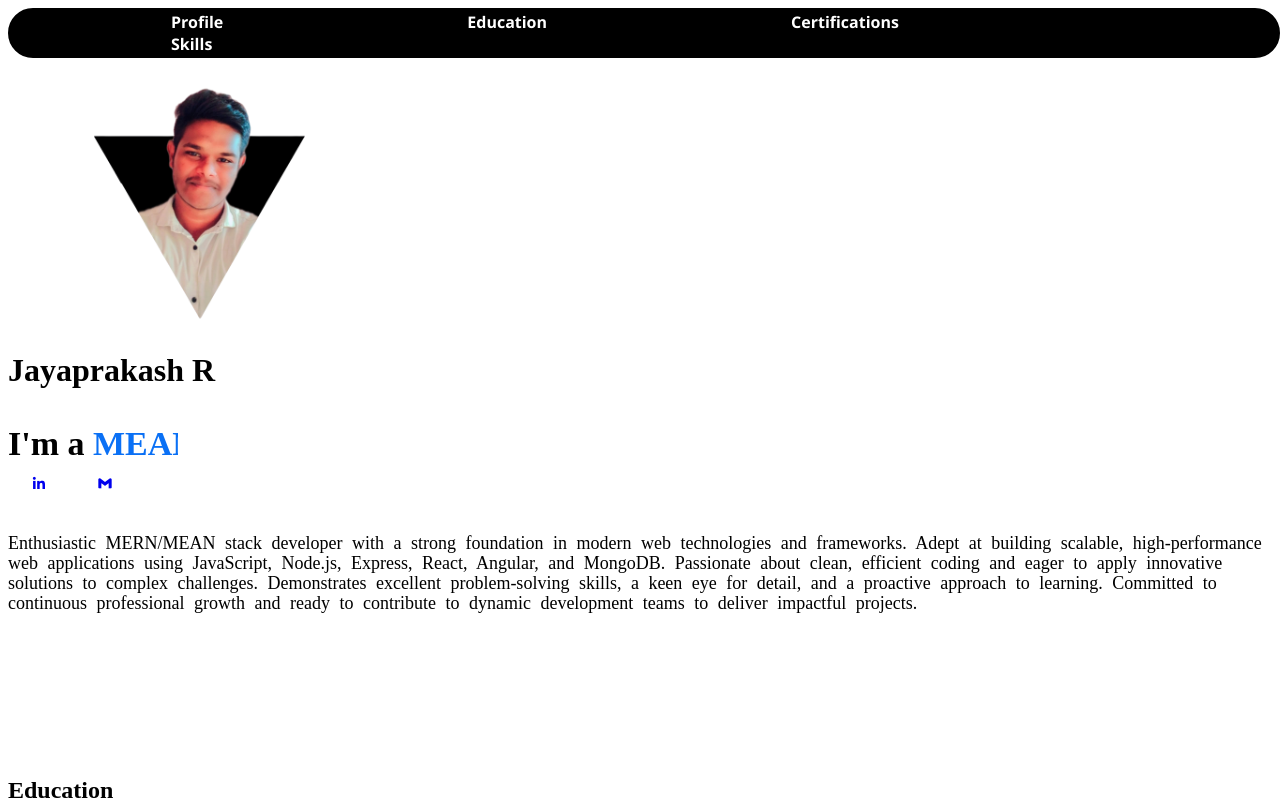
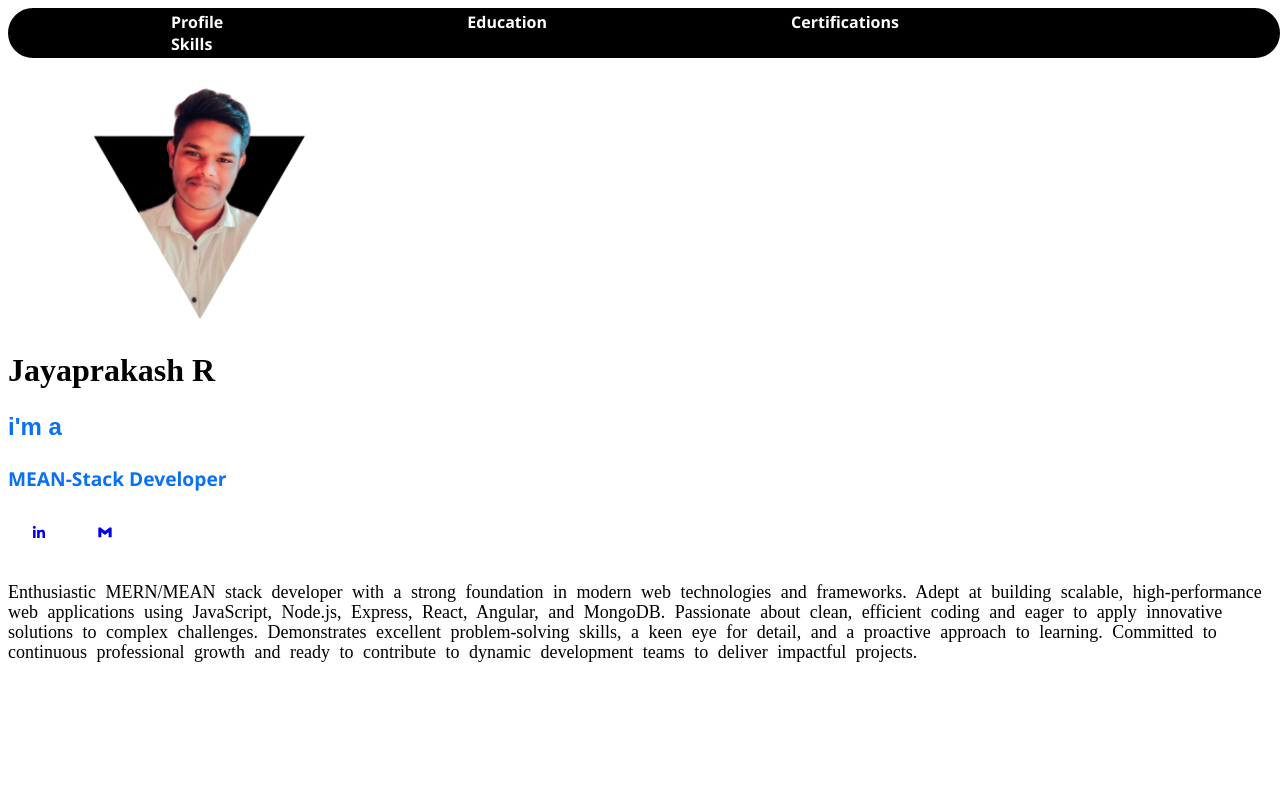
Before and after one commit to JAYAPRAKASHR0649/personal_portfolio, a plain HTML site: page index.html in a window 1280 px wide. Shown: the top 807 px of the page. Drawn offline with nearby package versions, Linux system fonts and the light colour scheme.

Commit message:
javascript file is ready

```diff
--- a/index.html
+++ b/index.html
@@ -2,13 +2,14 @@
 <html lang="en">
 <head>
     <meta charset="UTF-8">
-    <meta name="viewport" content="width=device-width, initial-scale=1.0">
     <title>Jayaprakash R</title>
     <link href="style.css" rel="stylesheet">
     <link href='https://unpkg.com/boxicons@2.1.4/css/boxicons.min.css' rel='stylesheet'>
     <link rel="icon" type="image/x-icon" href="ic.png">
+    <script src="script.js"></script>
 </head>
 <body>
+
     <div class="menubar">
         <a href="#profile">Profile</a>
         <a href="#education">Education</a>
@@ -20,8 +21,11 @@
         <img src="me.png">
     </div>
     <h1>Jayaprakash R</h1>
-    <div class="animated-text">
-        I'm a <span></span>
+    <div class="im">
+        <p>i'm a
+    </div>
+    <div class="desingnation">
+            <p id="paragraph"></p>
     </div>
     <div class="links">
         <a href="https://www.linkedin.com/in/jayaprakash-r-194054282/" target="_blank"><i class='bx bxl-linkedin'></i></a>
--- a/script.js
+++ b/script.js
@@ -0,0 +1,10 @@
+var words = ['MERN-Stack Developer', 'MEAN-Stack Developer', 'Designer',];
+
+var currentIndex = 0;
+function updateWord() {
+    var paragraph = document.getElementById('paragraph');
+    paragraph.innerText = words[currentIndex];
+    currentIndex = (currentIndex + 1) % words.length;
+}
+
+setInterval(updateWord, 2000);
--- a/style.css
+++ b/style.css
@@ -35,76 +35,6 @@ h1{
     height:300px;
     padding-left: 40px;
     display: flex;
-}
-.animated-text{
-    font-size: 34px;
-    font-weight: 600;
-    min-width: 280px;
-    padding-top: 14px;
-
-}
-
-.animated-text span{
-    position: relative;
-}
-
-.animated-text span::before{
-    content: "Developer";
-    color: #0a70f5;
-    animation: words 20s infinite;
-}
-
-.animated-text span::after {
-    content: "";
-    position: absolute;
-    width: calc(100% + 8px);
-    height: 100%;
-    background-color: #ffffff;
-    border-left: 2px solid wh;
-    right: -8px;
-    animation: cursor 1s steps(2) infinite, typing 20s linear infinite;
-}
-
-@keyframes cursor {
-    0%, 50% {
-        border-left: 2px solid transparent;
-    }
-    25%, 75% {
-        border-left: 2px solid white;
-    }
-}
-
-@keyframes words {
-    0% {
-        content: "MERN stack developer";
-    }
-    50% {
-        content: "MEAN stack developer";
-    }
-    100% {
-        content: "MERN stack developer";
-    }
-}
-
-@keyframes typing {
-    0% {
-        width: 0;
-    }
-    20% {
-        width: calc(100% + 8px);
-    }
-    40% {
-        width: 0;
-    }
-    60% {
-        width: calc(100% + 8px);
-    }
-    80% {
-        width: 0;
-    }
-    100% {
-        width: calc(100% + 8px);
-    }
 }
 .aboutme p{
     color: black;
@@ -191,3 +121,19 @@ h1{
 .links a:hover{
     border-color: #0a70f5;
 }
+
+div.desingnation p{
+    transition: 2s;
+    color: #0a70f5;
+    font-size: larger;
+    font-family: 'Segoe UI';
+    transition-duration: 300ms;
+    font-weight: 900;
+
+}
+.im p{
+    color: #0a70f5;
+    font-size:x-large;
+    font-family: fantasy;
+    font-weight: 900;
+}
```
